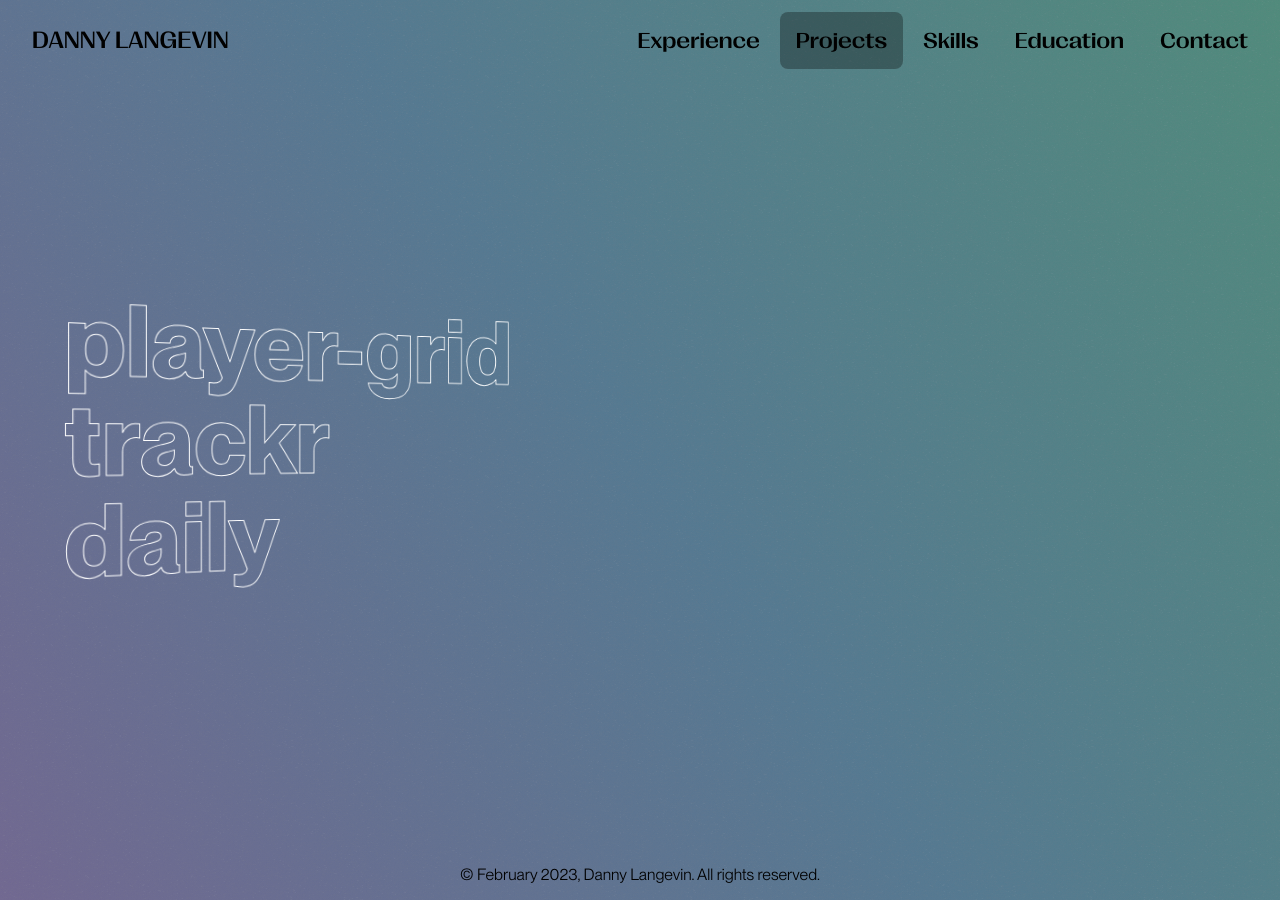
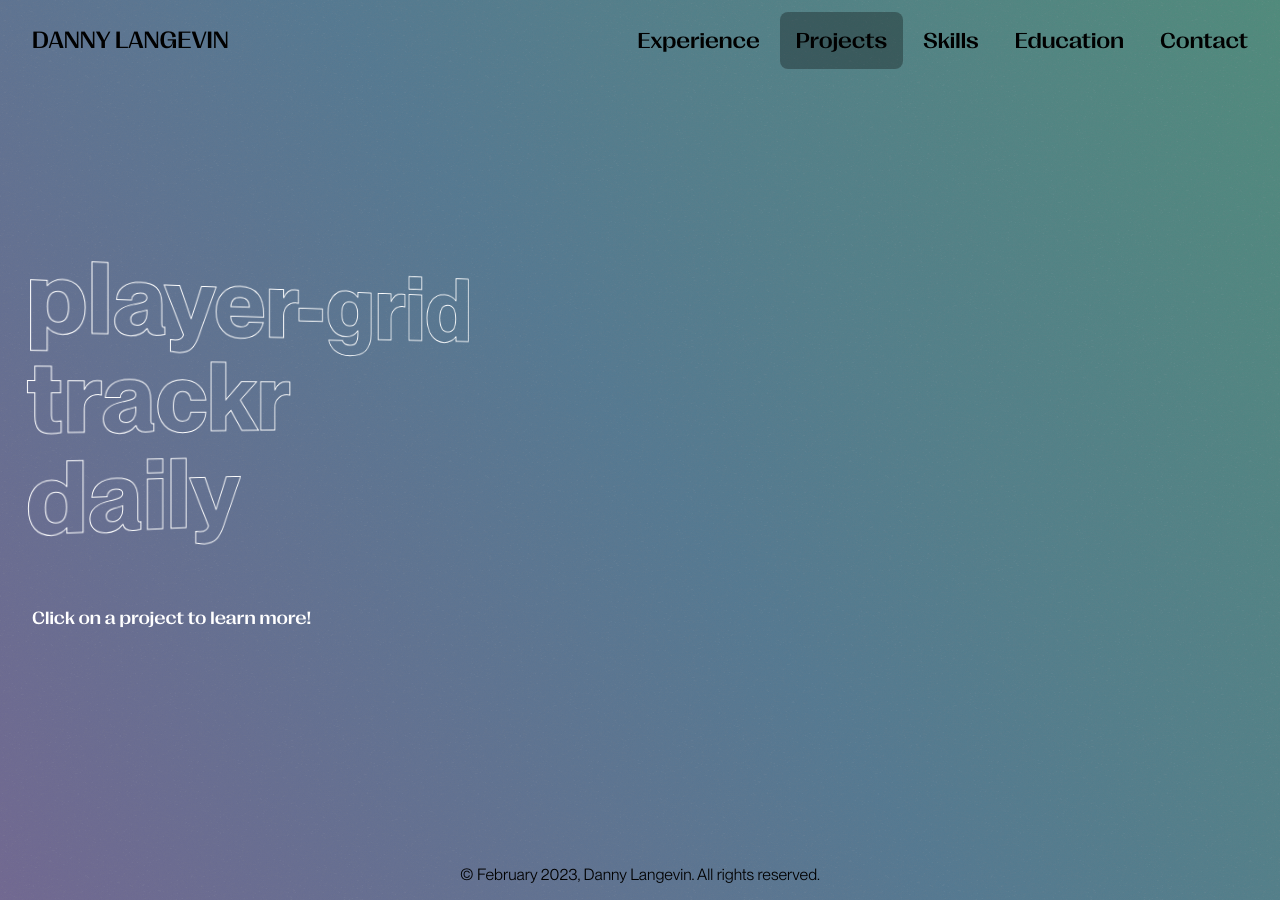
Before and after one commit to dklangevin/danny-langevin, a Next.js app: page /projects in a window 1280 px wide. Built offline with nearby package versions, Linux system fonts and the light colour scheme.

Commit message:
Update projects page

```diff
--- a/pages/projects/index.js
+++ b/pages/projects/index.js
@@ -2,26 +2,34 @@ import Hidden from 'components/Hidden';
 import Image from 'next/image';
 import Link from 'next/link';
 import { useState } from 'react';
-import styled from 'styled-components';
+import styled, { css } from 'styled-components';
 import { projects } from '../../constants';
 
 export default function Projects() {
   const [preview, setPreview] = useState();
+  const [currentProject, setCurrentProject] = useState(0);
   return (
     <Container>
+      <WrapList>
         <List>
-        {projects.map(({ name, slug, preview }) => (
+          {projects.map(({ name, slug, preview }, i) => (
             <Item
               key={name}
               href={`/projects/${slug}`}
-            onMouseEnter={() => setPreview(preview)}
-            onMouseLeave={() => setPreview()}
+              onMouseEnter={() => {
+                setPreview(preview);
+                setCurrentProject(slug);
+              }}
+              selected={currentProject === slug}
             >
               {name}
             </Item>
           ))}
         </List>
-      <WrapPreview>
+        <LearnMore>Click on a project to learn more!</LearnMore>
+      </WrapList>
+
+      <WrapPreview href={`/projects/${currentProject}`}>
         <Hidden fullWidth breakpoint={540}>
           {preview && <Preview src={preview} fill sizes="900px"></Preview>}
         </Hidden>
@@ -38,7 +46,7 @@ const Container = styled.div`
   position: relative;
 `;
 
-const WrapPreview = styled.div`
+const WrapPreview = styled(Link)`
   width: 100%;
   max-width: 900px;
   min-width: 600px;
@@ -118,6 +126,13 @@ const Name = styled(Link)`
   } */
 `;
 
+const WrapList = styled.div`
+  display: flex;
+  flex-direction: column;
+  justify-content: center;
+  gap: 64px;
+`;
+
 const List = styled.ul`
   display: flex;
   flex-direction: column;
@@ -143,7 +158,26 @@ const Item = styled(Link)`
   transform-origin: 0% 0%;
   transform: rotateY(20deg);
   white-space: nowrap;
-  :not(:hover) {
+  display: flex;
+  flex-direction: column;
+
+  ${({ selected }) =>
+    selected
+      ? css`
+          transform: rotateY(5deg);
+          color: var(--celeste);
+        `
+      : css`
+          @supports (
+            (text-stroke: 1px white) or (-webkit-text-stroke: 1px white)
+          ) {
+            color: transparent;
+            -webkit-text-stroke: 1px white;
+            text-stroke: 1px white;
+            text-shadow: none;
+          }
+        `}
+  /* :not(:hover) {
     @supports ((text-stroke: 1px white) or (-webkit-text-stroke: 1px white)) {
       color: transparent;
       -webkit-text-stroke: 1px white;
@@ -154,8 +188,16 @@ const Item = styled(Link)`
   :hover {
     transform: rotateY(5deg);
     color: var(--celeste);
-  }
+  } */
   @media screen and (max-width: 540px) {
     white-space: unset;
   }
 `;
+
+const LearnMore = styled.span`
+  font-size: 18px;
+  line-height: 22px;
+  font-family: 'Right Gothic Wide';
+  color: white;
+  padding-left: 32px;
+`;
```
Lines whose indentation alone changed are shown as unchanged.
